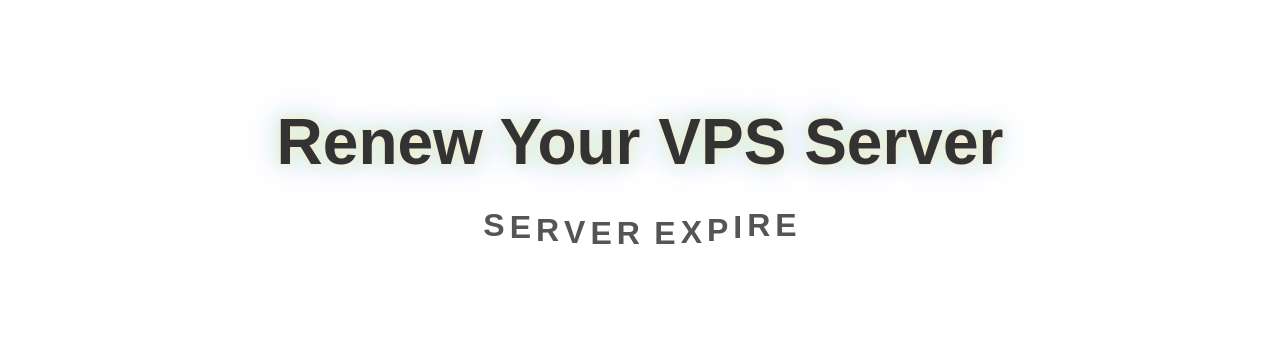
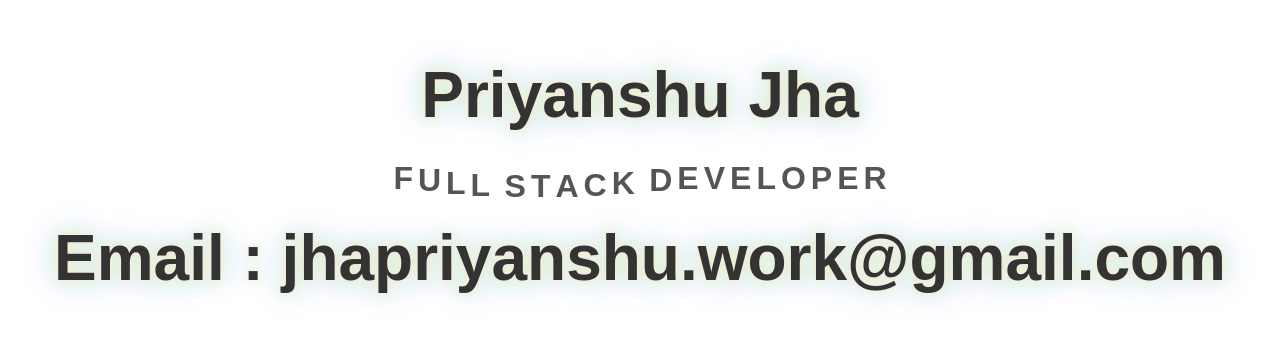
Before and after one commit to priyanshucfo/collectionui, a plain HTML site: page index.html in a window 1280 px wide. Shown: the part 214-556 px from the top of the page. Drawn offline with Linux system fonts and the light colour scheme.

Commit message:
Update index.html

```diff
--- a/index.html
+++ b/index.html
@@ -3,7 +3,7 @@
 <head>
   <meta charset="UTF-8">
   <meta name="viewport" content="width=device-width, initial-scale=1.0">
-  <title>OVHcloud</title>
+  <title>Portfolio</title>
   <style type="text/css">
   /* General Reset */
   body, html {
@@ -91,22 +91,31 @@
 </head>
 <body>
   <div class="container">
-    <h1 class="title">Renew Your VPS Server</h1>
+    <h1 class="title">Priyanshu Jha</h1>
     <p class="subtitle">
+      <span class="letter">F</span>
+      <span class="letter">U</span>
+      <span class="letter">L</span>
+      <span class="letter">L</span>
+      &nbsp;
       <span class="letter">S</span>
+      <span class="letter">T</span>
+      <span class="letter">A</span>
+      <span class="letter">C</span>
+      <span class="letter">K</span>
+      &nbsp;
+      <span class="letter">D</span>
+      <span class="letter">E</span>
+      <span class="letter">V</span>
+      <span class="letter">E</span>
+      <span class="letter">L</span>
+      <span class="letter">O</span>
+      <span class="letter">P</span>
       <span class="letter">E</span>
       <span class="letter">R</span>
-      <span class="letter">V</span>
-      <span class="letter">E</span>
-      <span class="letter">R</span>
-      &nbsp;
-      <span class="letter">E</span>
-      <span class="letter">X</span>
-      <span class="letter">P</span>
-      <span class="letter">I</span>
-      <span class="letter">R</span>
-      <span class="letter">E</span>
     </p>
+
+    <h1 class="title">Email : jhapriyanshu.work@gmail.com</h1>
   </div>
 </body>
 </html>
```
